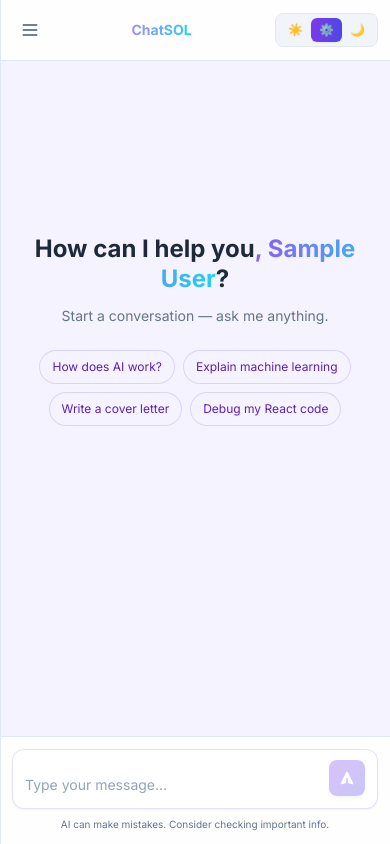
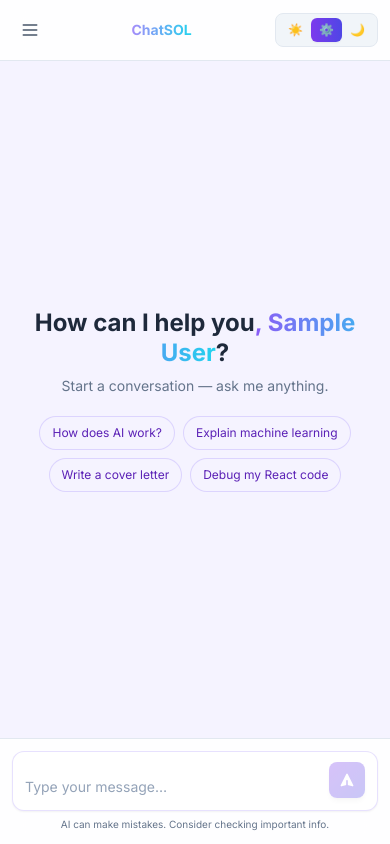
Before and after one commit to Prajwal09-Walde/client-ChatSOL, a React (Vite) app: page /chat in a window 390 px wide. Built offline with nearby package versions, Linux system fonts and the light colour scheme; sample sign-in values are in the browser's storage; a web font is replaced by a local one.

Commit message:
responsiveness minor fix

```diff
--- a/src/components/ChatUI.jsx
+++ b/src/components/ChatUI.jsx
@@ -20,21 +20,18 @@ const dateGroup = (iso) => {
 const GROUP_ORDER = ['Today','Yesterday','This Week','This Month','Older'];
 
 function ChatUI() {
-  const [chat, setChat]                 = useState([]);
-  const [user, setUser]                 = useState(null);
-  const [showDropdown, setShowDropdown] = useState(false);
-  const [showSettings, setShowSettings] = useState(false);
-  const [nameInput, setNameInput]       = useState('');
+  const [chat, setChat]                   = useState([]);
+  const [user, setUser]                   = useState(null);
+  const [showSettings, setShowSettings]   = useState(false);
+  const [nameInput, setNameInput]         = useState('');
   const [passwordInput, setPasswordInput] = useState('');
-  const [settingsMsg, setSettingsMsg]   = useState('');
-  const [themeMode, setThemeMode]       = useState('system');
-  const [isDark, setIsDark]             = useState(true);
-  const [sidebarOpen, setSidebarOpen]   = useState(false);
-  const [history, setHistory]           = useState([]);
-  const [currentId, setCurrentId]       = useState(null);
-
-  const dropdownRef = useRef(null);
-  const navigate    = useNavigate();
+  const [settingsMsg, setSettingsMsg]     = useState('');
+  const [themeMode, setThemeMode]         = useState('system');
+  const [isDark, setIsDark]               = useState(true);
+  const [sidebarOpen, setSidebarOpen]     = useState(false);
+  const [history, setHistory]             = useState([]);
+  const [currentId, setCurrentId]         = useState(null);
+  const navigate = useNavigate();
 
   /* ── Bootstrap ─────────────────────────────────────── */
   useEffect(() => {
@@ -43,13 +40,12 @@ function ChatUI() {
     const u = localStorage.getItem('user');
     if (u) { const p = JSON.parse(u); setUser(p); setNameInput(p.name); }
     setHistory(JSON.parse(localStorage.getItem('chatHistory') || '[]'));
-    const saved = localStorage.getItem('themeMode') || 'system';
-    setThemeMode(saved);
-    // Only open sidebar by default on desktop
+    setThemeMode(localStorage.getItem('themeMode') || 'system');
+    // Open sidebar by default only on desktop
     setSidebarOpen(window.innerWidth >= 768);
   }, [navigate]);
 
-  /* ── Resolve theme ─────────────────────────────────── */
+  /* ── Theme ─────────────────────────────────────────── */
   useEffect(() => {
     localStorage.setItem('themeMode', themeMode);
     if (themeMode === 'dark')  { setIsDark(true);  return; }
@@ -60,16 +56,6 @@ function ChatUI() {
     mq.addEventListener('change', h);
     return () => mq.removeEventListener('change', h);
   }, [themeMode]);
-
-  /* ── Click-outside dropdown ────────────────────────── */
-  useEffect(() => {
-    const fn = (e) => {
-      if (dropdownRef.current && !dropdownRef.current.contains(e.target))
-        setShowDropdown(false);
-    };
-    document.addEventListener('mousedown', fn);
-    return () => document.removeEventListener('mousedown', fn);
-  }, []);
 
   /* ── History helpers ───────────────────────────────── */
   const persistHistory = (updated) => {
@@ -111,7 +97,7 @@ function ChatUI() {
     mutationFn: () => fetchResponse(chat),
     onSuccess: (data) => {
       setChat(prev => {
-        const msg = data.message?.replace(/^\n\n/, '') || 'Too large for a task to generate';
+        const msg = data.message?.replace(/^\n\n/, '') || 'No response';
         const updated = [...prev, { sender: 'ai', message: msg }];
         if (currentId) saveChat(updated, currentId);
         return updated;
@@ -123,22 +109,18 @@ function ChatUI() {
   const sendMessage = async (message) => {
     let id = currentId;
     if (!id) { id = genId(); setCurrentId(id); }
-    setChat(prev => {
-      const updated = [...prev, message];
-      saveChat(updated, id);
-      return updated;
-    });
+    setChat(prev => { const updated = [...prev, message]; saveChat(updated, id); return updated; });
     await Promise.resolve();
     mutation.mutate();
   };
 
-  /* ── Settings save ─────────────────────────────────── */
+  /* ── Settings ──────────────────────────────────────── */
   const handleUpdateSettings = async (e) => {
     e.preventDefault(); setSettingsMsg('');
     try {
       const res  = await fetch(`${API_URL}/api/auth/update-settings`, {
         method: 'PUT',
-        headers: { 'Content-Type': 'application/json', 'Authorization': `Bearer ${localStorage.getItem('token')}` },
+        headers: { 'Content-Type': 'application/json', Authorization: `Bearer ${localStorage.getItem('token')}` },
         body: JSON.stringify({ name: nameInput, password: passwordInput || undefined }),
       });
       const data = await res.json();
@@ -158,34 +140,38 @@ function ChatUI() {
   }, {});
 
   /* ── Theme tokens ──────────────────────────────────── */
-  const D = isDark;
-  const bg        = D ? '#0f0f1a' : '#f5f3ff';
-  const sbBg      = D ? '#0a0a18' : '#ffffff';
-  const sbBorder  = D ? 'border-white/5' : 'border-slate-200';
-  const hdrBorder = D ? 'border-white/5' : 'border-slate-200';
-  const hdrGlass  = D ? 'bg-white/5 backdrop-blur-md' : 'bg-white/90 backdrop-blur-md';
-  const txt       = D ? 'text-slate-100' : 'text-slate-900';
-  const muted     = D ? 'text-slate-400' : 'text-slate-500';
-  const hiItem    = (active) => active
+  const D          = isDark;
+  const bg         = D ? '#0f0f1a' : '#f5f3ff';
+  const sbBg       = D ? '#0a0a18' : '#ffffff';
+  const sbBorder   = D ? 'border-white/5'   : 'border-slate-200';
+  const hdrBorder  = D ? 'border-white/5'   : 'border-slate-200';
+  const hdrGlass   = D ? 'bg-white/5 backdrop-blur-md' : 'bg-white/90 backdrop-blur-md';
+  const txt        = D ? 'text-slate-100'   : 'text-slate-900';
+  const muted      = D ? 'text-slate-400'   : 'text-slate-500';
+  const inputCls   = D ? 'input-field'      : 'input-field-light';
+  const modalBg    = D ? '#13132b'          : '#ffffff';
+  const modalBorder = D ? 'border-violet-500/25' : 'border-slate-200';
+  const labelCls   = D ? 'text-slate-400'   : 'text-slate-600';
+  const hiItem     = (active) => active
     ? (D ? 'bg-violet-500/15 border border-violet-500/20' : 'bg-violet-100 border border-violet-200')
     : (D ? 'hover:bg-white/5' : 'hover:bg-violet-50');
-  const inputCls  = D ? 'input-field' : 'input-field-light';
-  const modalBg   = D ? '#13132b' : '#ffffff';
-  const modalBorder = D ? 'border-violet-500/25' : 'border-slate-200';
-  const labelCls  = D ? 'text-slate-400' : 'text-slate-600';
 
-  const suggestions = ['How does AI work?','Explain machine learning','Write a cover letter','Debug my React code'];
+  const suggestions = ['How does AI work?', 'Explain machine learning', 'Write a cover letter', 'Debug my React code'];
+
+  const SIDEBAR_W = 256; // px
 
   return (
-    /*
-      Key layout decisions for zoom stability:
-      - Use min-h-screen + flex flex-col instead of fixed h-[100dvh]
-        so the page can scroll vertically when zoomed in rather than clipping
-      - Sidebar uses fixed positioning on mobile (z-40) with overlay,
-        and relative on desktop. This avoids layout shifts during zoom.
-      - All text uses relative units (rem/em via Tailwind) so it scales with zoom.
+    /**
+     * Layout strategy:
+     *  - Outer shell: h-[100dvh] overflow-hidden (locked to viewport, no page scroll)
+     *  - Sidebar: always `fixed`, uses translateX to slide in/out (zero layout reflow)
+     *  - Main: always full width. On desktop when sidebar open, add margin-left = sidebar width
+     *  - Chat body: flex-1 overflow-y-auto (only this area scrolls)
+     *  - Input bar: shrink-0, always visible at bottom
      */
-    <div className={`flex min-h-screen overflow-x-hidden ${txt}`} style={{ background: bg }}>
+    <div className={`relative flex h-[100dvh] overflow-hidden ${txt}`} style={{ background: bg }}>
+
+      {/* ── Gradient blobs (fixed so they don't scroll) ── */}
       {D && <>
         <div className="gradient-01 fixed z-0 pointer-events-none" />
         <div className="gradient-02 fixed z-0 pointer-events-none" />
@@ -193,29 +179,30 @@ function ChatUI() {
         <div className="gradient-04 fixed z-0 pointer-events-none" />
       </>}
 
-      {/* ── Mobile overlay backdrop ──────────────────── */}
-      {sidebarOpen && (
+      {/* ── Mobile backdrop ──────────────────────────── */}
       <div
-          className="fixed inset-0 bg-black/60 z-30 md:hidden"
         onClick={() => setSidebarOpen(false)}
+        className={`fixed inset-0 bg-black/60 z-30 transition-opacity duration-300 md:hidden
+                    ${sidebarOpen ? 'opacity-100 pointer-events-auto' : 'opacity-0 pointer-events-none'}`}
       />
-      )}
 
-      {/* ── Sidebar ─────────────────────────────────── */}
+      {/* ── Sidebar (always fixed, slides via translateX) ─ */}
       <aside
-        className={`flex flex-col shrink-0 z-40 border-r ${sbBorder} transition-[width] duration-300 ease-in-out
-                    fixed md:sticky md:top-0 md:self-start h-screen
-                    ${sidebarOpen ? 'w-64' : 'w-0 overflow-hidden'}`}
-        style={{ background: sbBg }}>
+        className={`fixed inset-y-0 left-0 z-40 flex flex-col border-r ${sbBorder}
+                    transition-transform duration-300 ease-in-out`}
+        style={{
+          width: `${SIDEBAR_W}px`,
+          background: sbBg,
+          transform: sidebarOpen ? 'translateX(0)' : `translateX(-${SIDEBAR_W}px)`,
+        }}>
 
-        {/* Sidebar top */}
+        {/* Top */}
         <div className={`flex items-center justify-between px-4 py-4 border-b ${sbBorder} shrink-0`}>
-          <span className="font-extrabold text-base bg-gradient-to-r from-violet-400 to-cyan-400 bg-clip-text text-transparent truncate">
+          <span className="font-extrabold text-base bg-gradient-to-r from-violet-400 to-cyan-400 bg-clip-text text-transparent">
             ChatSOL
           </span>
-          <button
-            onClick={() => setSidebarOpen(false)}
-            className={`p-1.5 rounded-lg transition-colors shrink-0 ${D ? 'hover:bg-white/10 text-slate-400' : 'hover:bg-slate-100 text-slate-500'}`}>
+          <button onClick={() => setSidebarOpen(false)}
+            className={`p-1.5 rounded-lg transition-colors ${D ? 'hover:bg-white/10 text-slate-400' : 'hover:bg-slate-100 text-slate-500'}`}>
             <svg xmlns="http://www.w3.org/2000/svg" className="w-4 h-4" fill="none" viewBox="0 0 24 24" stroke="currentColor">
               <path strokeLinecap="round" strokeLinejoin="round" strokeWidth={2} d="M6 18L18 6M6 6l12 12" />
             </svg>
@@ -233,7 +220,7 @@ function ChatUI() {
           </button>
         </div>
 
-        {/* History list */}
+        {/* History */}
         <div className="flex-1 overflow-y-auto px-2 py-1">
           {history.length === 0
             ? <p className={`text-xs ${muted} text-center mt-8`}>No history yet</p>
@@ -246,8 +233,7 @@ function ChatUI() {
                                 ${hiItem(currentId === item.id)} ${D ? 'text-slate-300' : 'text-slate-700'}`}>
                     <div className="flex items-center gap-2 min-w-0">
                       <svg xmlns="http://www.w3.org/2000/svg" className={`w-3.5 h-3.5 shrink-0 ${muted}`} fill="none" viewBox="0 0 24 24" stroke="currentColor">
-                        <path strokeLinecap="round" strokeLinejoin="round" strokeWidth={2}
-                          d="M8 10h.01M12 10h.01M16 10h.01M9 16H5a2 2 0 01-2-2V6a2 2 0 012-2h14a2 2 0 012 2v8a2 2 0 01-2 2h-5l-5 5v-5z" />
+                        <path strokeLinecap="round" strokeLinejoin="round" strokeWidth={2} d="M8 10h.01M12 10h.01M16 10h.01M9 16H5a2 2 0 01-2-2V6a2 2 0 012-2h14a2 2 0 012 2v8a2 2 0 01-2 2h-5l-5 5v-5z" />
                       </svg>
                       <span className="text-xs truncate">{item.title}</span>
                     </div>
@@ -265,7 +251,7 @@ function ChatUI() {
           }
         </div>
 
-        {/* Sidebar footer — user profile */}
+        {/* Footer */}
         <div className={`px-3 py-3 border-t ${sbBorder} shrink-0`}>
           <div onClick={() => setShowSettings(true)}
             className={`flex items-center gap-2 px-2 py-2 rounded-lg cursor-pointer transition-colors touch-manipulation ${D ? 'hover:bg-white/5' : 'hover:bg-slate-100'}`}>
@@ -282,23 +268,21 @@ function ChatUI() {
         </div>
       </aside>
 
-      {/* ── Main area ────────────────────────────────────── */}
-      <div className="flex-1 flex flex-col min-w-0 relative z-10 h-screen overflow-hidden">
+      {/* ── Main area (always full-width; desktop shifts via margin) ── */}
+      <div
+        className="flex flex-col w-full min-w-0 relative z-10 transition-[margin] duration-300 ease-in-out"
+        style={{ marginLeft: sidebarOpen && window.innerWidth >= 768 ? `${SIDEBAR_W}px` : '0px' }}>
 
         {/* Header */}
         <header className={`flex items-center justify-between px-3 sm:px-4 py-3 border-b ${hdrBorder} ${hdrGlass} shrink-0`}>
-          {/* Hamburger */}
-          <button
-            onClick={() => setSidebarOpen(!sidebarOpen)}
-            aria-label="Toggle sidebar"
+          <button onClick={() => setSidebarOpen(s => !s)} aria-label="Toggle sidebar"
             className={`p-2 rounded-lg transition-colors touch-manipulation ${D ? 'hover:bg-white/10 text-slate-300' : 'hover:bg-slate-100 text-slate-600'}`}>
             <svg xmlns="http://www.w3.org/2000/svg" className="w-5 h-5" fill="none" viewBox="0 0 24 24" stroke="currentColor">
               <path strokeLinecap="round" strokeLinejoin="round" strokeWidth={2} d="M4 6h16M4 12h16M4 18h16" />
             </svg>
           </button>
 
-          {/* App title — visible on mobile */}
-          <span className="md:hidden text-sm font-bold bg-gradient-to-r from-violet-400 to-cyan-400 bg-clip-text text-transparent">
+          <span className="text-sm font-bold bg-gradient-to-r from-violet-400 to-cyan-400 bg-clip-text text-transparent">
             ChatSOL
           </span>
 
@@ -316,19 +300,19 @@ function ChatUI() {
           </div>
         </header>
 
-        {/* Chat body — scrollable, fills remaining height */}
+        {/* Chat body — only scrollable region */}
         <div className="flex-1 overflow-y-auto overscroll-contain">
-          <div className="w-full max-w-3xl mx-auto px-3 sm:px-6 py-4 sm:py-6">
           {chat.length === 0 ? (
-              <div className="flex flex-col items-center justify-center min-h-[60vh] gap-6 sm:gap-7">
-                <div className="text-center px-2">
-                  <h1 className={`text-2xl sm:text-4xl lg:text-5xl font-bold leading-tight ${D ? 'text-white/90' : 'text-slate-800'}`}>
+            // Welcome screen — vertically centered in available space
+            <div className="flex flex-col items-center justify-center min-h-full gap-5 sm:gap-7 px-4 py-8">
+              <div className="text-center">
+                <h1 className={`text-2xl xs:text-3xl sm:text-4xl lg:text-5xl font-bold leading-tight ${D ? 'text-white/90' : 'text-slate-800'}`}>
                   How can I help you
                   {user && <span className="bg-gradient-to-r from-violet-500 to-cyan-400 bg-clip-text text-transparent">, {user.name}</span>}?
                 </h1>
-                  <p className={`mt-3 text-sm ${muted}`}>Start a conversation — ask me anything.</p>
+                <p className={`mt-2 sm:mt-3 text-sm ${muted}`}>Start a conversation — ask me anything.</p>
               </div>
-                <div className="flex flex-wrap justify-center gap-2 max-w-md px-2">
+              <div className="flex flex-wrap justify-center gap-2 w-full max-w-sm sm:max-w-md">
                 {suggestions.map(s => (
                   <button key={s} onClick={() => sendMessage({ sender: 'user', message: s })}
                     className={`px-3 sm:px-4 py-2 rounded-full text-xs sm:text-sm border transition-all duration-200 hover:scale-105 touch-manipulation
@@ -340,16 +324,17 @@ function ChatUI() {
               </div>
             </div>
           ) : (
+            <div className="w-full max-w-3xl mx-auto px-3 sm:px-6 py-4 sm:py-6">
               <Chatbody chat={chat} isDark={isDark} />
+            </div>
           )}
         </div>
-        </div>
 
-        {/* Input bar — pinned to bottom */}
-        <div className={`shrink-0 px-3 sm:px-6 py-3 sm:py-4 border-t ${hdrBorder} ${hdrGlass}`}>
+        {/* Input bar — pinned to bottom, never scrolls away */}
+        <div className={`shrink-0 px-3 sm:px-6 py-3 border-t ${hdrBorder} ${hdrGlass}`}>
           <div className="w-full max-w-3xl mx-auto">
             <ChatInput sendMessage={sendMessage} loading={mutation.isLoading} isDark={isDark} />
-            <p className={`text-center text-[10px] mt-2 ${muted}`}>
+            <p className={`text-center text-[10px] mt-1.5 ${muted}`}>
               AI can make mistakes. Consider checking important info.
             </p>
           </div>
@@ -358,23 +343,22 @@ function ChatUI() {
 
       {/* ── Settings Modal ─────────────────────────────── */}
       {showSettings && (
-        <div className="fixed inset-0 bg-black/70 z-50 flex justify-center items-end sm:items-center backdrop-blur-sm p-0 sm:p-4">
-          <div className={`rounded-t-2xl sm:rounded-2xl p-5 sm:p-6 w-full sm:max-w-md shadow-2xl border ${modalBorder} max-h-[90vh] overflow-y-auto`}
-               style={{ background: modalBg }}>
-            {/* Modal header */}
+        <div className="fixed inset-0 bg-black/70 z-50 flex justify-center items-end sm:items-center backdrop-blur-sm">
+          <div className={`w-full sm:max-w-md rounded-t-2xl sm:rounded-2xl p-5 sm:p-6 border ${modalBorder}
+                          shadow-2xl max-h-[90vh] overflow-y-auto`} style={{ background: modalBg }}>
+
             <div className="flex items-center justify-between mb-5">
-              <h2 className={`text-lg sm:text-xl font-bold ${D ? 'text-white' : 'text-slate-900'}`}>Settings</h2>
+              <h2 className={`text-lg font-bold ${D ? 'text-white' : 'text-slate-900'}`}>Settings</h2>
               <button onClick={() => setShowSettings(false)}
-                className={`p-1.5 rounded-lg transition-colors touch-manipulation ${D ? 'hover:bg-white/10 text-slate-400' : 'hover:bg-slate-100 text-slate-500'}`}>
+                className={`p-1.5 rounded-lg touch-manipulation ${D ? 'hover:bg-white/10 text-slate-400' : 'hover:bg-slate-100 text-slate-500'}`}>
                 <svg xmlns="http://www.w3.org/2000/svg" className="w-4 h-4" fill="none" viewBox="0 0 24 24" stroke="currentColor">
                   <path strokeLinecap="round" strokeLinejoin="round" strokeWidth={2} d="M6 18L18 6M6 6l12 12" />
                 </svg>
               </button>
             </div>
 
-            {/* User info card */}
             <div className={`flex items-center gap-3 p-3 rounded-xl mb-5 ${D ? 'bg-white/5 border border-white/10' : 'bg-violet-50 border border-violet-100'}`}>
-              <div className="w-10 h-10 rounded-full bg-gradient-to-br from-violet-600 to-indigo-600 flex items-center justify-center shrink-0 shadow-md">
+              <div className="w-10 h-10 rounded-full bg-gradient-to-br from-violet-600 to-indigo-600 flex items-center justify-center shrink-0">
                 <svg xmlns="http://www.w3.org/2000/svg" className="w-5 h-5 text-white" fill="none" viewBox="0 0 24 24" stroke="currentColor">
                   <path strokeLinecap="round" strokeLinejoin="round" strokeWidth={2} d="M16 7a4 4 0 11-8 0 4 4 0 018 0zM12 14a7 7 0 00-7 7h14a7 7 0 00-7-7z" />
                 </svg>
@@ -383,9 +367,7 @@ function ChatUI() {
                 <p className={`text-sm font-semibold truncate ${D ? 'text-slate-100' : 'text-slate-800'}`}>{user?.name}</p>
                 <p className={`text-xs truncate ${D ? 'text-slate-400' : 'text-slate-500'}`}>{user?.email}</p>
                 <span className={`inline-block mt-0.5 text-[10px] font-medium px-2 py-0.5 rounded-full
-                  ${user?.role === 'admin'
-                    ? 'bg-violet-500/20 text-violet-300 border border-violet-500/30'
-                    : 'bg-cyan-500/20 text-cyan-300 border border-cyan-500/30'}`}>
+                  ${user?.role === 'admin' ? 'bg-violet-500/20 text-violet-300 border border-violet-500/30' : 'bg-cyan-500/20 text-cyan-300 border border-cyan-500/30'}`}>
                   {user?.role || 'user'}
                 </span>
               </div>
@@ -417,23 +399,17 @@ function ChatUI() {
               </div>
             </form>
 
-            {/* Logout section */}
             <div className={`mt-5 pt-4 border-t ${D ? 'border-white/10' : 'border-slate-200'}`}>
               <p className={`text-xs mb-3 ${D ? 'text-slate-500' : 'text-slate-400'}`}>
                 Signed in as <span className="font-medium">{user?.email}</span>
               </p>
               <button
-                onClick={() => {
-                  localStorage.removeItem('token');
-                  localStorage.removeItem('user');
-                  navigate('/login');
-                }}
+                onClick={() => { localStorage.removeItem('token'); localStorage.removeItem('user'); navigate('/login'); }}
                 className="w-full flex items-center justify-center gap-2 px-4 py-2.5 rounded-lg text-sm font-medium
                            bg-rose-500/15 hover:bg-rose-500/25 border border-rose-500/30 text-rose-400
-                           transition-all duration-200 hover:scale-[1.01] active:scale-[0.99] touch-manipulation">
+                           transition-all duration-200 touch-manipulation">
                 <svg xmlns="http://www.w3.org/2000/svg" className="w-4 h-4" fill="none" viewBox="0 0 24 24" stroke="currentColor">
-                  <path strokeLinecap="round" strokeLinejoin="round" strokeWidth={2}
-                    d="M17 16l4-4m0 0l-4-4m4 4H7m6 4v1a2 2 0 01-2 2H5a2 2 0 01-2-2V7a2 2 0 012-2h6a2 2 0 012 2v1" />
+                  <path strokeLinecap="round" strokeLinejoin="round" strokeWidth={2} d="M17 16l4-4m0 0l-4-4m4 4H7m6 4v1a2 2 0 01-2 2H5a2 2 0 01-2-2V7a2 2 0 012-2h6a2 2 0 012 2v1" />
                 </svg>
                 Log out
               </button>
```
Lines whose indentation alone changed are shown as unchanged.
